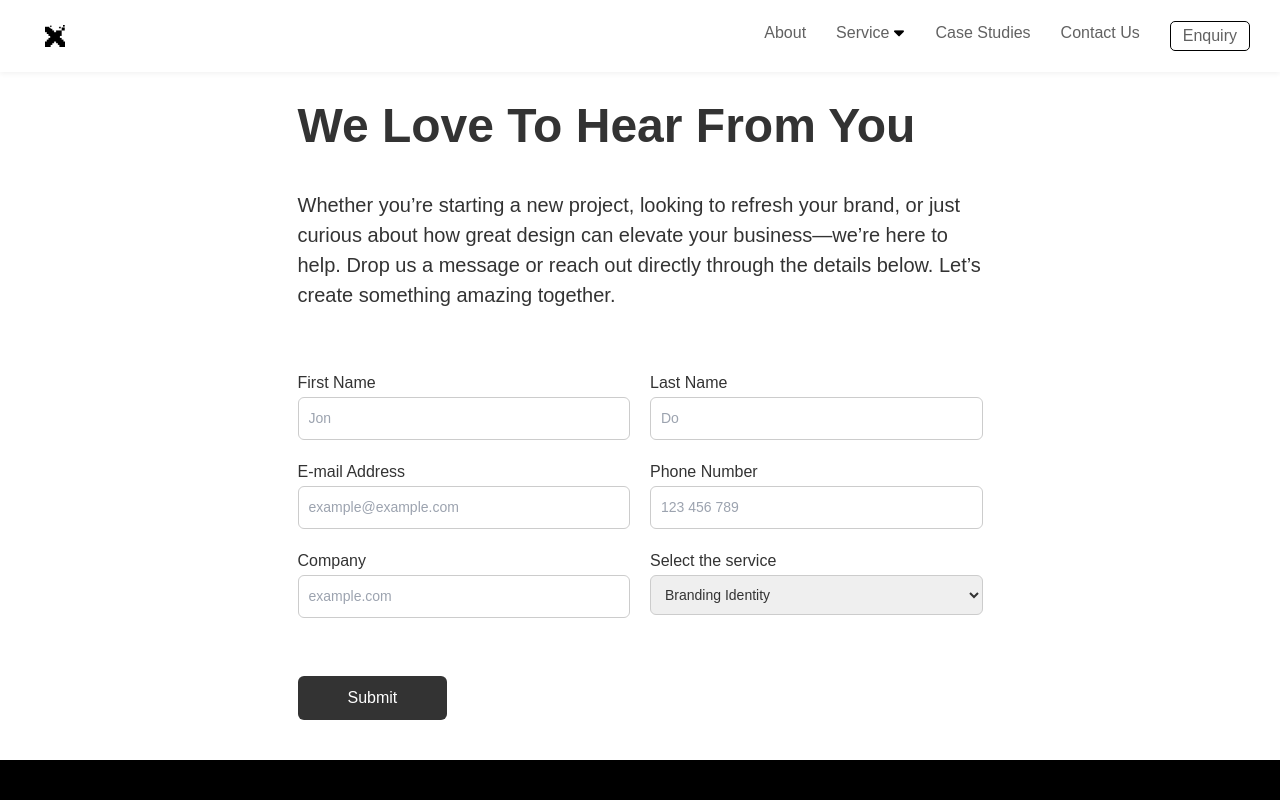
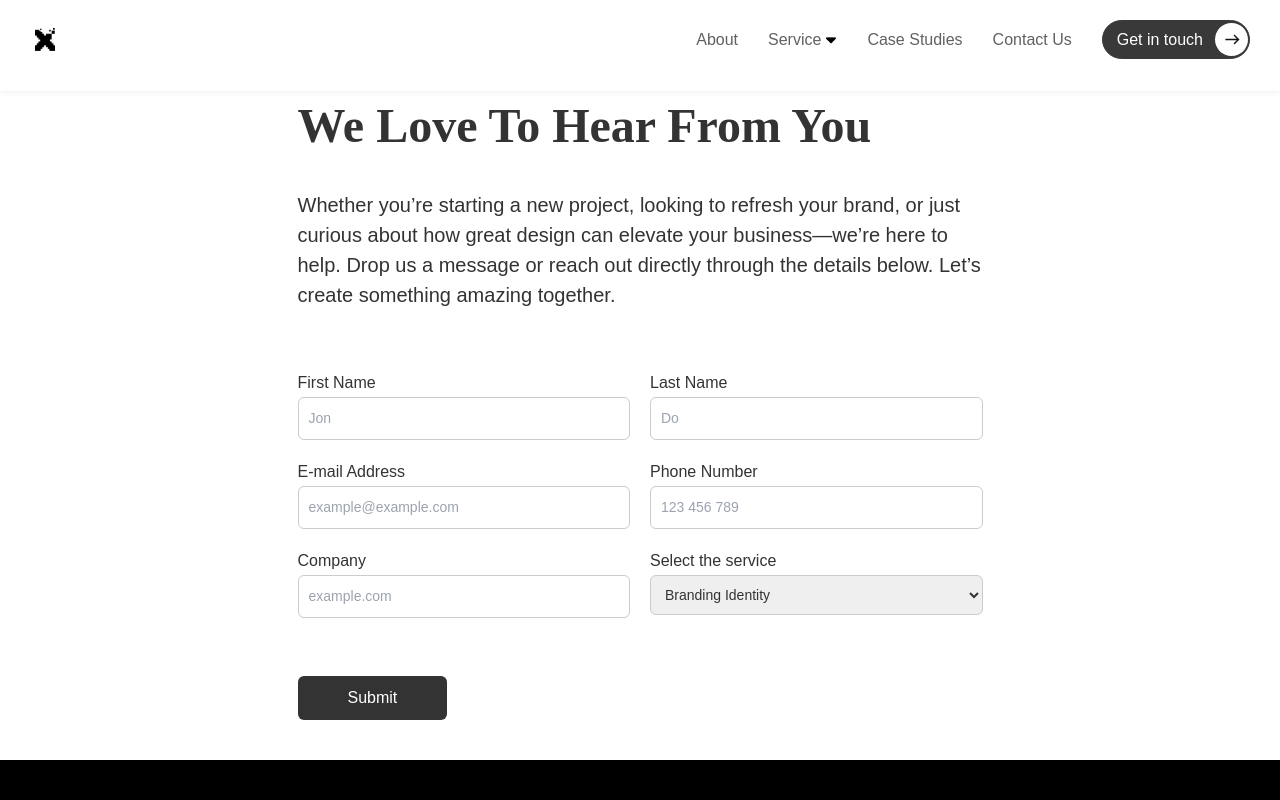
Before and after one commit to vignesh3002-cr/pixillium, a React (Vite) app: page / in a window 1280 px wide. Shown: the top 800 px of the page. Built offline with nearby package versions, Linux system fonts and the light colour scheme; grey boxes are pictures that could not be loaded.

Commit message:
contact button where changed

```diff
--- a/src/App.css
+++ b/src/App.css
@@ -685,10 +685,10 @@ body {
 /*nav bar styling*/
 .navbar {
   background-color: white;
-  padding: 10px 30px;
+  padding: 20px 30px;
   display: flex;
-  justify-content: space-between;
   align-items: center;
+  justify-content: end;
   max-width: 1920px;
   position: fixed;
   z-index: 999;
@@ -704,6 +704,9 @@ body {
 }
 .cm-logo {
   padding: 15px;
+  left: 20px;
+  position: fixed;
+  margin-bottom: 12px;
 }
 .nav-links {
   list-style: none;
@@ -713,28 +716,70 @@ body {
 }
 .arrow-icon {
   display: inline-block;
-  transition: transform 0.3s ease;
+  transition: transform 0.5s ease;
   position: relative;
   top: 3px;
   left: 2px;
-
 }
-
+.service_container{
+  margin-top: 10px;
+}
+.nav-button{
+  margin-left: 30px;
+  padding-bottom: 12px;
+}
 .service-wrapper{
   position: relative;
   display: inline-block;
 }
 .enquiry-btn {
-  padding: 5px 12px;
-  border: 1px solid black;
-  background:white;
+
+  border: 1px solid #393939;
+  background-color:#393939;
   cursor: pointer;
-  border-radius: 5px;
+  border-radius: 1000px;
   line-height: normal;
   margin: 0;
   vertical-align: middle;
+  position: relative;
+  transition: background-color 0.5s ease;
+  height: 39px;
 }
-
+ .enquiry-btn button{
+  color: white;
+  padding-top: 7.5px;
+  padding-bottom: 7.5px;
+  padding-left: 14px;
+  padding-right: 46px;
+  height: 24px;
+  margin-top: 2px;
+ }
+ .circle{
+  background-color: white;
+  position: absolute;
+  border-radius: 1000px;
+  height: 33px;
+  width: 33px;
+  top: 2px;
+  left: 112px;
+  padding-top: 3px;
+  padding-bottom: 3px;
+  padding-right: 3px;
+ }
+ .right-arrow{
+  position: absolute;
+  height: 17px;
+  width: 17px;
+  left: 122px;
+  top: 13.2px;
+  transition: transform 0.5s ease;
+ }
+ .enquiry-btn:hover .right-arrow{
+  transform: rotate(-30deg);
+ }
+ .enquiry-btn:hover{
+  background-color: #121316;
+ }
 /* Main Contact Section */
 .contact-section {
   padding: 10px 20px;
@@ -761,6 +806,7 @@ body {
   font-size: 48px;
   margin-bottom: 10px;
   font-weight: 600;
+  font-family: Hedvig Letters Serif;
 
 }
 
@@ -809,9 +855,10 @@ input,select {
   padding: 0 5px;
   font-size: 16px;
 }
-nav div{
+.nav-child{
   color:rgba(57, 57, 57, 0.8);
   transition: color 0.5s ease;
+  padding-bottom: 12px ;
 }
 input:hover{
   border: black 2px solid;
@@ -819,7 +866,7 @@ input:hover{
 select:hover{
   border: black 2px solid;
 }
-.nav-links div:hover{
+.nav-child:hover{
   color: #1a1a1a;
 }
 .contact-sidebar li {
@@ -833,6 +880,7 @@ select:hover{
  .contact-form h2{
   font-size: 36px;
   text-align: center;
+  font-family: Hedvig Letters Serif;
  }
  .contact-form p {
     font-size: 16px;
@@ -881,6 +929,7 @@ select:hover{
 }
 .service_container{
   max-width:1920px ;
+  margin: 0;
 }
 .service_content{
   position: absolute;
@@ -888,7 +937,7 @@ select:hover{
   left: 0;
   background-color: #f5f5f5;
   color:rgba(57, 57, 57, 0.6);
-  padding: 30px;
+  padding:30px ;
   max-width: 1400px;
   box-shadow: 0 4px 8px rgba(0,0,0,0.1);
   border-radius: 8px;
@@ -896,7 +945,7 @@ select:hover{
   grid-template-columns: repeat(2,1fr);
   gap: 30px;
   cursor: pointer;
-  z-index: 100;
+  z-index: 1000;
 }
 .service_domains{
   display: flex;
@@ -908,14 +957,14 @@ select:hover{
 
 }
 @media (min-width:0px) and (max-width:830px){
-  .nav-links div:not(:last-child) {
+  .nav-links div{
     display: none;
   }
   .mobile-drop{
     position: relative;
   }
   .drop-cancel{
-    padding: 9px;
+    padding: 4px;
     cursor: pointer;
   }
 
@@ -934,13 +983,14 @@ select:hover{
   }
   .contact-form h2 {
     font-size: 24px;
+    font-family: Hedvig Letters Serif;
 }
 .contact-form p {
     font-size: 14px;
 }
 .tabler_menu{
-  width: 28px;
-  height: 28px;
+  width: 20px;
+  height: 20px;
 }
 .mobile_menu::after .contact-section{
   position: relative;
@@ -960,21 +1010,55 @@ select:hover{
   justify-content: space-between;
 }
 .mobile-enquiry-btn{
-max-width: 830px;
-padding: 20px;
+  max-width: 830px;
+  padding: 20px;
+  border: 1px solid black;
+  background:#393939;
+  cursor: pointer;
+  border-radius: 1000px;
+  line-height: normal;
+  margin: 0;
+  vertical-align: middle;
+  position: relative;
+  height: 39px;
 }
 .mobile-enquiry-btn button{
   width: 100%;
-  background-color: #1C1C1C;
+  position: absolute;
   font-weight: 500;
   border-radius: 10px;
-  border: 1px black solid;
-  text-align: center;
-  padding: 10px 20px;
-  font-size: 14px;
-  color: #ccc;
+  font-size: 20px;
+  color: white;
+  padding-top: 7.5px;
+  padding-bottom: 7.5px;
+  padding-left: 14px;
+  padding-right: 46px;
+  bottom: 0px;
+  right: 88px;
 }
-
+.circle{
+  background-color: white;
+  position: absolute;
+  border-radius: 1000px;
+  height: 34px;
+  width: 34px;
+  top: 3px;
+  left: 316px;
+  padding-top: 3px;
+  padding-bottom: 3px;
+  padding-right: 3px;
+}
+.right-arrow{
+  position: absolute;
+  height: 17px;
+  width: 17px;
+  left: 326px;
+  top: 14px;
+  transition: transform 0.5s ease;
+}
+.mobile-button{
+  padding: 10px;
+}
 
 .mobile_menu li{
   padding: 10px;
@@ -999,6 +1083,12 @@ padding: 20px;
 .arrow-icon img{
   display: none;
 }
+.mobile-enquiry-btn:hover .right-arrow{
+  transform: rotate(-30deg);
+}
+.mobile-enquiry-btn:hover{
+  background-color:#121316 ;
+}
 }
 .service_content1{
   padding: 10px 10px;
@@ -1015,6 +1105,7 @@ padding: 20px;
 .service_content{
   max-width:1700px;
   padding:30px 82px;
+  margin-top: 10px;
 }
 .service_content1 h2{
   max-width: 360px;
@@ -1046,7 +1137,7 @@ font-size: 16px;
   margin-top: 5px;
   color: #393939CC;
 }
-button:hover{
+.submit-btn:hover{
   background-color: #1a1a1a;
   color: white;
 }
@@ -1081,10 +1172,10 @@ button{
 }
 
 .footer-grid {
-  display: grid;
-  grid-template-columns: repeat(4,1fr);
+  display: flex;
+  justify-content: center;
   gap: 30px;
-  max-width: 756px;
+  max-width: 1920px;
   margin-top: 52px;
 }
 .responsive-video {
@@ -1187,19 +1278,24 @@ button{
 }
 
 @media(min-width:1031px) and (max-width:1920px){
-
+  .footer-grid{
+    gap:168px ;
+  }
 }
 
 @media (min-width:830px) and (max-width:1030px){
   .footer-up img {
     width: 430px;
 }
+  .footer-grid{
+    gap:80px;
+  }
 .footer-up h1{
     font-size: 24px;
   }
 
 }
-@media (min-width:320px) and (max-width:829px){
+@media (min-width:0px) and (max-width:829px){
 .footer-up img {
     width: 272px;
 }
@@ -1215,7 +1311,8 @@ button{
     gap: 42px;
 }
 .footer-grid{
-    grid-template-columns: repeat(1, 1fr);
+  display: flex;
+  flex-direction: column;
 }
 .footer-bottom {
   flex-direction: column;
--- a/src/components/Contacts.jsx
+++ b/src/components/Contacts.jsx
@@ -5,7 +5,7 @@ function Contacts(){
   const[isService,setService]=useState(false);
   const[ismobile_menu,setMobileMenu]=useState(false);
   const[text,setText]=useState("We deliver seamless Service experiences");
-  const[isfade,setFade]=useState(false)
+  const[isfade,setFade]=useState(false);
   const onMouseRemove=()=>setText("We deliver seamless Service experiences");
   const onHoverService=(txt)=>{
     setFade(true);
@@ -23,15 +23,14 @@ function Contacts(){
     </div>
     <nav className="nav-container">
       <div class="nav-links">
-        <div>About</div>
-        <div onMouseEnter={()=>setService(true)} onMouseLeave={()=>setService(false)}>
+        <div className="nav-child">About</div>
+        <div className="nav-service-container nav-child" onMouseEnter={()=>setService(true)}  onMouseLeave={()=>setService(false)}>
           <div className="nav-service" style={{color:isService?"black":"rgba(57, 57, 57, 0.8)"}}>
              Service
              <div className={`arrow-icon ${isService? 'rotate-up' : ''}`}><span ><img src="../dw_arrow.png"></img></span></div>
-          </div>
 
           {isService && (
-            <div className="service_container" onMouseEnter={()=>setService(true)} onMouseLeave={()=>setService(false)}>
+            <div className="service_container">
               <div className="service_content">
                 <div className="service_content1" >
                   <h2 style={{color:"black"}} className={`text-fade ${isfade?'fade-out':'fade-in'}`}>{text}</h2>
@@ -62,11 +61,27 @@ function Contacts(){
              </div>
            </div>
           )}
+          </div>
+
         </div>
-        <div>Case Studies</div>
-        <div>Contact Us</div>
-        <div className="nav-button">
-          <button class="enquiry-btn">Enquiry</button>
+        <div className="nav-child">Case Studies</div>
+        <div className="nav-child">Contact Us</div>
+
+      </div>
+
+    </nav>
+
+        <div className="nav-button nav-child-button">
+
+          <div class="enquiry-btn">
+
+            <div><button>Get in touch</button></div>
+            <div className="circle">
+
+            </div>
+
+            <span className="right-arrow"><img src="../right-arrow.png" /></span>
+          </div>
           {ismobile_menu? (<nav className="drop-cancel" ><img src="../cancel.png" className="tabler_menu_cancel" onClick={()=>setMobileMenu(false)} />
 
   {ismobile_menu && (
@@ -87,9 +102,17 @@ function Contacts(){
             </ul>
           </ul>
         </nav>
-        <div class="mobile-enquiry-btn">
-          <button >Enquiry</button>
-        </div>
+         <div className="mobile-button">
+          <div class="mobile-enquiry-btn">
+
+            <div><button>Get in touch</button></div>
+            <div className="circle">
+
+            </div>
+
+            <span className="right-arrow"><img src="../right-arrow.png" /></span>
+          </div>
+          </div>
       </div>
     </div>
   )
@@ -98,9 +121,6 @@ function Contacts(){
           " className="tabler_menu"  /></div>) }
         </div>
 
-      </div>
-
-    </nav>
   </header>
 
   <main class="contact-section" onClick={()=>setMobileMenu(false)} >
--- a/src/components/Footer.jsx
+++ b/src/components/Footer.jsx
@@ -32,7 +32,7 @@ export default function Footer() {
         <div className="footer-column">
           <h3>CALL US AT</h3>
           <p>7339100395</p>
-          <h3>MAIL TO</h3>
+          <h3 style={{marginTop:"35px"}}>MAIL TO</h3>
           <p>info@pixellium.co</p>
         </div>
         <div className="footer-column">
```
Also changed, not shown: public/right-arrow.png (added), public/rightUp-arrow.png (added).
